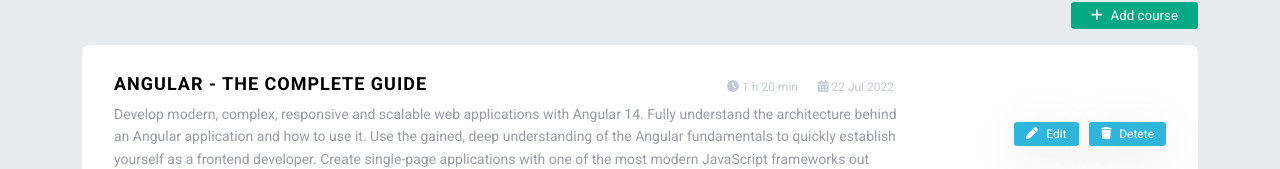
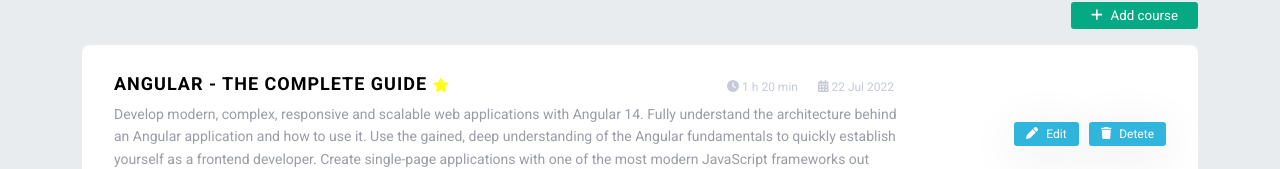
Before and after one commit to artykovdaniyar/angular-global-mentoring-program, an Angular app: page / in a window 1280 px wide. Shown: the part 221-390 px from the top of the page. Built offline with nearby package versions, Linux system fonts and the light colour scheme.

Commit message:
Implementation topRated icon on course card

```diff
--- a/src/app/core/components/courses-gallery/courses-item/courses-item.component.html
+++ b/src/app/core/components/courses-gallery/courses-item/courses-item.component.html
@@ -1,7 +1,14 @@
 <article class="card row no-gutters">
   <div class="info col-12 col-md-9">
     <div class="info-header">
-      <h3 class="title">{{ course.name | uppercase }}</h3>
+      <h3 class="title">
+        {{ course.name | uppercase }}
+        <fa-icon
+          *ngIf="course.topRated"
+          [icon]="faStar"
+          class="top-rated"
+        ></fa-icon>
+      </h3>
       <ul class="info-date">
         <li class="visite-time">
           <fa-icon [icon]="faClock"></fa-icon>
--- a/src/app/core/components/courses-gallery/courses-item/courses-item.component.scss
+++ b/src/app/core/components/courses-gallery/courses-item/courses-item.component.scss
@@ -13,6 +13,14 @@
   text-decoration: none;
   transform: translateY(-2px);
   box-shadow: hsla(0, 0%, 0%, 0.45) 0px 15px 20px -20px;
+}
+.card--top-rated {
+  background: rgb(237, 255, 0);
+  background: linear-gradient(
+    0deg,
+    rgba(237, 255, 0, 0.9884259259259259) 0%,
+    rgba(255, 255, 255, 1) 83%
+  );
 }
 .info-header {
   display: flex;
@@ -66,6 +74,11 @@
   background: var(--primary-color);
 }
 
+.top-rated {
+  font-size: 14px;
+  color: rgb(255, 255, 27);
+}
+
 @media screen and (max-width: 992px) {
   .info-header {
     align-items: flex-start;
--- a/src/app/core/components/courses-gallery/courses-item/courses-item.component.ts
+++ b/src/app/core/components/courses-gallery/courses-item/courses-item.component.ts
@@ -5,6 +5,7 @@ import {
   faCalendarDays,
   faPen,
   faTrash,
+  faStar,
 } from '@fortawesome/free-solid-svg-icons';
 
 @Component({
@@ -17,6 +18,7 @@ export class CoursesItemComponent {
   faCalendarDays = faCalendarDays;
   faPen = faPen;
   faTrash = faTrash;
+  faStar = faStar;
   @Input() course!: Course;
 
   @Output() onDelete = new EventEmitter<number>();
--- a/src/app/core/modals/course.modal.ts
+++ b/src/app/core/modals/course.modal.ts
@@ -4,4 +4,5 @@ export interface Course {
   date: number;
   duration: number;
   description: string;
+  topRated?: boolean;
 }
--- a/src/app/share/mocks/courses.mocks.data.ts
+++ b/src/app/share/mocks/courses.mocks.data.ts
@@ -8,6 +8,7 @@ export const coursesMockData: Course[] = [
       'Develop modern, complex, responsive and scalable web applications with Angular 14. Fully understand the architecture behind an Angular application and how to use it. Use the gained, deep understanding of the Angular fundamentals to quickly establish yourself as a frontend developer. Create single-page applications with one of the most modern JavaScript frameworks out there',
     date: 1656871200000,
     duration: 96,
+    topRated: false,
   },
   {
     id: 4980,
@@ -16,6 +17,7 @@ export const coursesMockData: Course[] = [
       'Develop modern, complex, responsive and scalable web applications with Angular 14. Fully understand the architecture behind an Angular application and how to use it. Use the gained, deep understanding of the Angular fundamentals to quickly establish yourself as a frontend developer. Create single-page applications with one of the most modern JavaScript frameworks out there',
     date: 1658512800000,
     duration: 80,
+    topRated: true,
   },
   {
     id: 8693,
@@ -24,6 +26,7 @@ export const coursesMockData: Course[] = [
       'We will master all Angular has to offer by building 100 re-usable and practical Components, Directives, Services, Pipes and much more to be used in your personal or professional projects. Not only will we build 100 items, but we will also go over Jasmine and Unit Testing so we can write the most solid code possible and certify it does what it is supposed to.',
     date: 1558612800000,
     duration: 40,
+    topRated: false,
   },
 ];
 
@@ -35,6 +38,7 @@ export const sortedCoursesMockData: Course[] = [
       'Develop modern, complex, responsive and scalable web applications with Angular 14. Fully understand the architecture behind an Angular application and how to use it. Use the gained, deep understanding of the Angular fundamentals to quickly establish yourself as a frontend developer. Create single-page applications with one of the most modern JavaScript frameworks out there',
     date: 1658512800000,
     duration: 80,
+    topRated: true,
   },
   {
     id: 8693,
@@ -43,6 +47,7 @@ export const sortedCoursesMockData: Course[] = [
       'Develop modern, complex, responsive and scalable web applications with Angular 14. Fully understand the architecture behind an Angular application and how to use it. Use the gained, deep understanding of the Angular fundamentals to quickly establish yourself as a frontend developer. Create single-page applications with one of the most modern JavaScript frameworks out there',
     date: 1656871200000,
     duration: 96,
+    topRated: false,
   },
   {
     id: 8693,
@@ -51,5 +56,6 @@ export const sortedCoursesMockData: Course[] = [
       'We will master all Angular has to offer by building 100 re-usable and practical Components, Directives, Services, Pipes and much more to be used in your personal or professional projects. Not only will we build 100 items, but we will also go over Jasmine and Unit Testing so we can write the most solid code possible and certify it does what it is supposed to.',
     date: 1558612800000,
     duration: 40,
+    topRated: false,
   },
 ];
```
